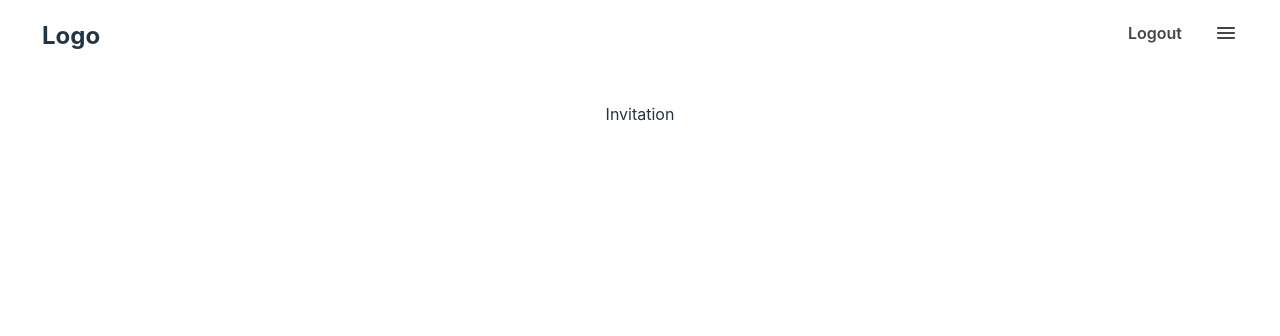
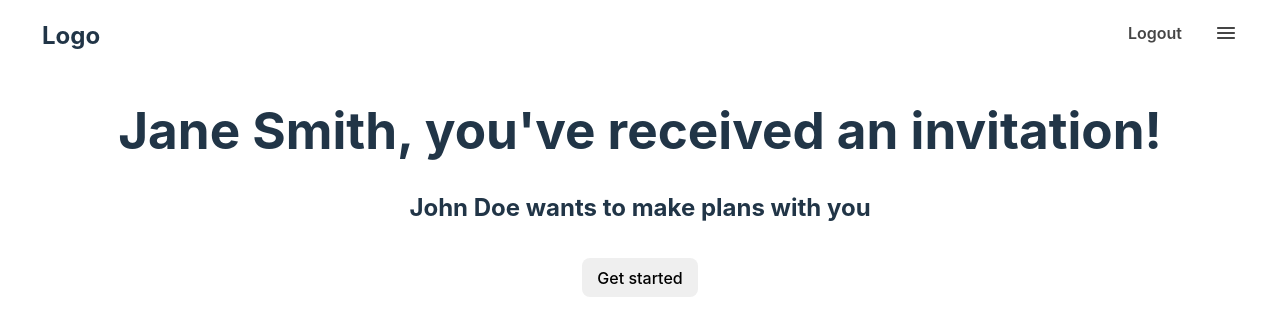
Before and after one commit to CodeOp-tech/fs26-group-B, a React (Vite) app in the folder client/: page /invitation in a window 1280 px wide. Shown: the top 336 px of the page. Built offline with nearby package versions, Linux system fonts and the light colour scheme.

Commit message:
Create Invitation page

```diff
--- a/client/src/pages/Invitation.jsx
+++ b/client/src/pages/Invitation.jsx
@@ -1,5 +1,58 @@
 import React from "react";
+import { useState, useEffect } from "react";
+import { useSearchParams, useNavigate } from "react-router-dom";
+import api from "../services/data.js";
 
 export default function Invitation() {
-  return <div>Invitation</div>;
+  const navigate = useNavigate();
+  const [queryParams, setQueryParams] = useSearchParams();
+  const [inviter, setInviter] = useState({});
+  const [invitee, setInvitee] = useState({});
+
+  // use url params to get inviter's and invitee's user ID and event ID
+  const inviterID = 1;
+  const inviteeID = 2;
+  const eventID = 1;
+
+  useEffect(() => {
+    const fetchInviter = async () => {
+      const user = await api.getUser(inviterID);
+      setInviter(user);
+    };
+    fetchInviter();
+
+    const fetchInvitee = async () => {
+      const user = await api.getUser(inviteeID);
+      setInvitee(user);
+    };
+    fetchInvitee();
+  }, []);
+
+  // console.log(user);
+
+  // create variable for url with params
+  // maybe we should hash these so they are protected?
+  // or do we do an auth check that the id's match with the logged in user?
+
+  const url = `/selections/event=${eventID}/invitee=${invitee.id}`;
+
+  function getStarted() {
+    navigate(url);
+  }
+
+  return (
+    <div>
+      <h1 className="invite-header">
+        {invitee.name}, you've received an invitation!
+      </h1>
+
+      <h2 className="invite-message">
+        {inviter.name} wants to make plans with you
+      </h2>
+
+      <button className="invite-button" onClick={getStarted}>
+        Get started
+      </button>
+    </div>
+  );
 }
```
